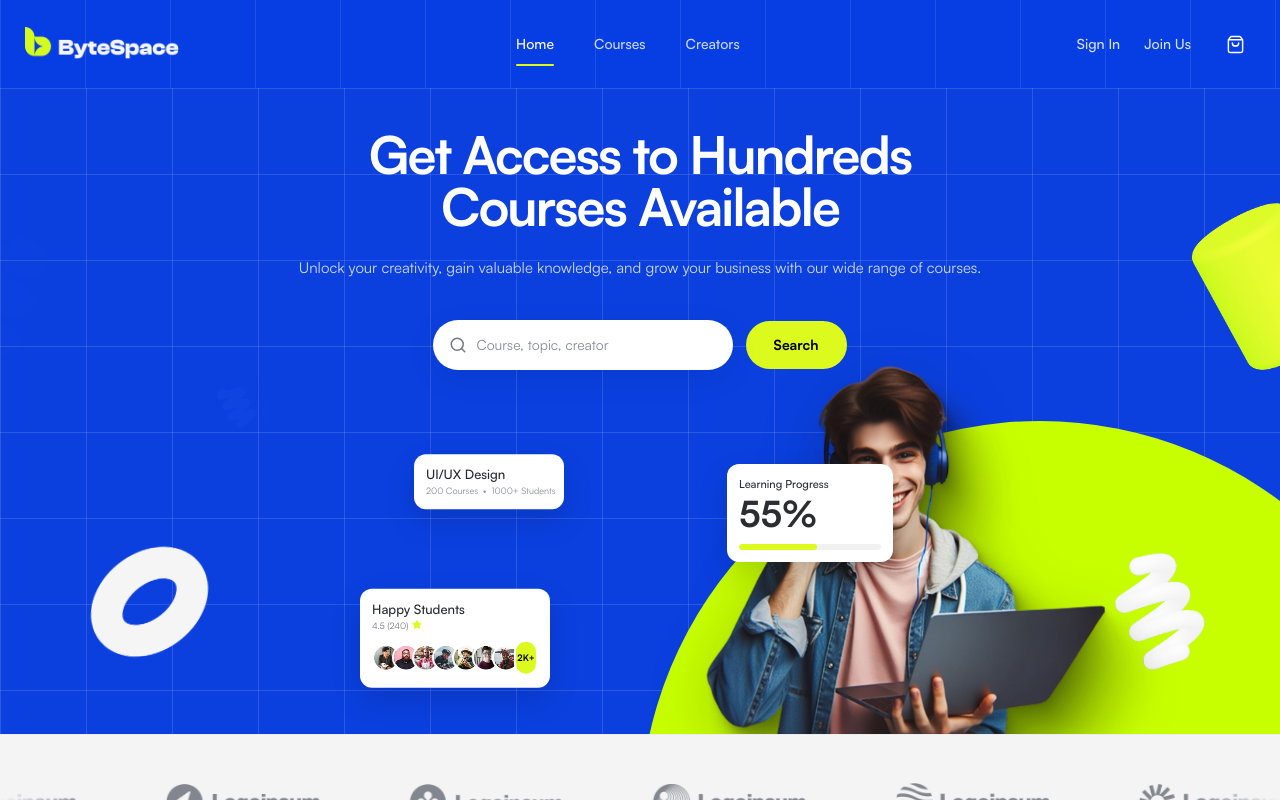
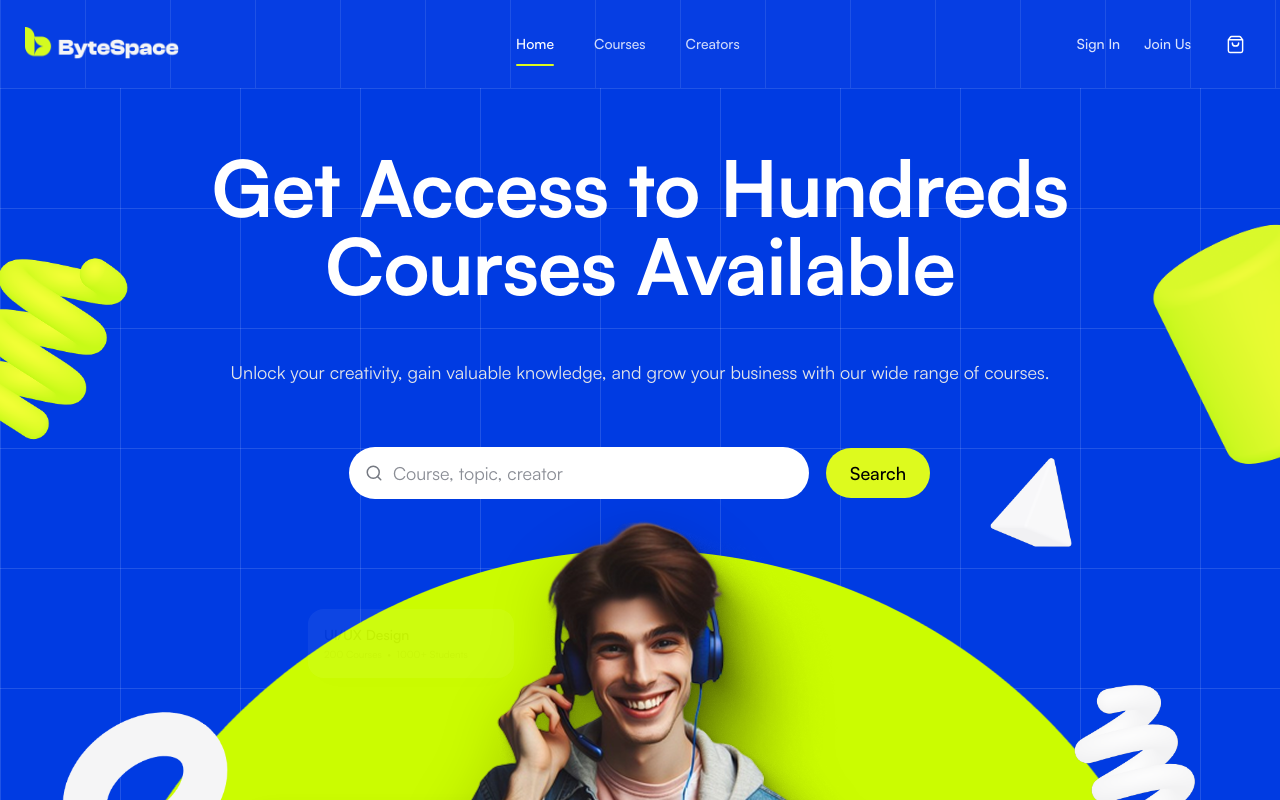
Before and after one commit to Kongkon-79/bytespace-new-frontend-assessment, a Next.js app: page / in a window 1280 px wide. Shown: the top 800 px of the page. Built offline with nearby package versions, Linux system fonts and the light colour scheme.

Commit message:
hero section design fix up

```diff
--- a/src/app/_components/hero.tsx
+++ b/src/app/_components/hero.tsx
@@ -14,61 +14,60 @@ const studentAvatars = Array.from(
 
 const Hero = () => {
   const shouldReduceMotion = useReducedMotion();
-
-  const floatingAnimation = (
-    distance: number,
-    rotation: number,
-    duration: number,
-    delay = 0,
-  ) =>
+  const float = (distance: number, duration: number, delay = 0) =>
     shouldReduceMotion
       ? {}
       : {
           y: [0, -distance, 0],
-          rotate: [-rotation, rotation, -rotation],
-          transition: {
-            duration,
-            delay,
-            repeat: Infinity,
-            ease: "easeInOut" as const,
-          },
+          transition: { duration, delay, repeat: Infinity, ease: "easeInOut" as const },
         };
 
   return (
     <section
       aria-labelledby="hero-heading"
-      className="relative isolate min-h-[760px] overflow-hidden bg-[#0b40df] px-5 text-white sm:min-h-[720px] sm:px-8 lg:min-h-[646px]"
+      className="relative isolate min-h-[760px] overflow-hidden bg-[#003be2] px-5 text-white sm:min-h-[820px] sm:px-8 lg:h-[904px] lg:min-h-[904px]"
     >
       <div
         aria-hidden="true"
-        className="pointer-events-none absolute inset-0 -z-20 bg-[linear-gradient(to_right,rgba(255,255,255,0.13)_1px,transparent_1px),linear-gradient(to_bottom,rgba(255,255,255,0.13)_1px,transparent_1px)] [background-size:86px_86px]"
+        className="pointer-events-none absolute inset-0 -z-20 bg-[linear-gradient(to_right,rgba(255,255,255,0.13)_1px,transparent_1px),linear-gradient(to_bottom,rgba(255,255,255,0.13)_1px,transparent_1px)] [background-size:86px_86px] lg:[background-size:120px_120px]"
       />
 
+      <div
+        aria-hidden="true"
+        className="pointer-events-none absolute bottom-0 left-1/2 z-0 w-[820px] -translate-x-1/2 sm:w-[980px] lg:w-[1149px]"
+      >
         <motion.div
-        aria-hidden="true"
-        initial={shouldReduceMotion ? false : { opacity: 0, scale: 0.9 }}
-        animate={shouldReduceMotion ? {} : { opacity: 1, scale: 1 }}
-        transition={{ duration: 0.9, ease: "easeOut" }}
-        className="absolute left-1/2 top-[425px] -z-10 size-[640px] -translate-x-1/2 rounded-full bg-[#c7ff00] sm:top-[390px] sm:size-[720px] lg:top-[333px] lg:size-[800px]"
+          initial={shouldReduceMotion ? false : { opacity: 0, scale: 0.94 }}
+          animate={{ opacity: 1, scale: 1 }}
+          transition={{ duration: 0.8, delay: 0.25, ease: [0.22, 1, 0.36, 1] }}
+        >
+          <Image
+            src="/images/hero/hero-students-group.png"
+            alt=""
+            width={1149}
+            height={442}
+            sizes="(max-width: 640px) 820px, (max-width: 1024px) 980px, 1149px"
+            className="h-auto w-full"
           />
+        </motion.div>
+      </div>
 
-      <div className="relative z-30 mx-auto max-w-[1200px] pt-10 text-center sm:pt-11 lg:pt-10">
+      <div className="relative z-30 mx-auto max-w-[1200px] pt-10 text-center sm:pt-14 lg:pt-[60px]">
         <motion.h1
           id="hero-heading"
-          initial={shouldReduceMotion ? false : { opacity: 0, y: 28 }}
+          initial={shouldReduceMotion ? false : { opacity: 0, y: 24 }}
           animate={{ opacity: 1, y: 0 }}
           transition={{ duration: 0.7, ease: [0.22, 1, 0.36, 1] }}
-          className="mx-auto max-w-[760px] text-balance text-[38px] font-bold leading-[1.12] tracking-[-0.035em] sm:text-5xl lg:text-[52px]"
+          className="mx-auto max-w-[935px] text-balance text-[38px] font-semibold leading-[1.2] tracking-[-0.01em] sm:text-5xl lg:text-[78px]"
         >
-          Get Access to Hundreds
-          <span className="block">Courses Available</span>
+          Get Access to Hundreds Courses Available
         </motion.h1>
 
         <motion.p
-          initial={shouldReduceMotion ? false : { opacity: 0, y: 18 }}
+          initial={shouldReduceMotion ? false : { opacity: 0, y: 16 }}
           animate={{ opacity: 1, y: 0 }}
           transition={{ duration: 0.65, delay: 0.15, ease: "easeOut" }}
-          className="mx-auto mt-6 max-w-[700px] text-sm leading-6 text-white/80 sm:text-[15px]"
+          className="mx-auto mt-6 max-w-[700px] text-sm leading-6 text-[#e5e6e8] sm:text-[15px] lg:mt-[54px] lg:max-w-none lg:text-[18px] lg:leading-[29px]"
         >
           Unlock your creativity, gain valuable knowledge, and grow your business with our wide range of courses.
         </motion.p>
@@ -77,10 +76,10 @@ const Hero = () => {
           action="/courses"
           method="get"
           role="search"
-          initial={shouldReduceMotion ? false : { opacity: 0, y: 18 }}
+          initial={shouldReduceMotion ? false : { opacity: 0, y: 16 }}
           animate={{ opacity: 1, y: 0 }}
           transition={{ duration: 0.65, delay: 0.28, ease: "easeOut" }}
-          className="mx-auto mt-10 flex max-w-[415px] flex-col gap-3 sm:max-w-[415px] sm:flex-row"
+          className="mx-auto mt-10 flex max-w-[415px] flex-col gap-3 sm:max-w-[415px] sm:flex-row lg:mt-[60px] lg:max-w-[582px] lg:gap-4"
         >
           <div className="relative flex-1">
             <label htmlFor="hero-course-search" className="sr-only">
@@ -95,12 +94,12 @@ const Hero = () => {
               name="q"
               type="search"
               placeholder="Course, topic, creator"
-              className="h-[50px] rounded-full border-0 bg-white pl-11 pr-5 text-sm text-[#22242a] shadow-[0_8px_30px_rgba(0,0,0,0.08)] placeholder:text-[#8a8d95] focus-visible:border-primary focus-visible:ring-primary/30"
+              className="h-[50px] rounded-full border-0 bg-white pl-11 pr-5 text-sm text-[#22242a] shadow-none placeholder:text-[#8a8d95] focus-visible:border-primary focus-visible:ring-primary/30 lg:h-[52px] lg:text-[18px]"
             />
           </div>
           <Button
             type="submit"
-            className="h-[50px] rounded-full bg-primary px-7 text-sm font-semibold text-black shadow-none hover:bg-primary-hover focus-visible:ring-white/60 sm:self-center"
+            className="h-[50px] rounded-full bg-primary px-7 text-sm font-medium text-black shadow-none hover:bg-primary-hover focus-visible:ring-white/60 sm:self-center lg:h-[52px] lg:px-6 lg:text-[18px]"
           >
             Search
           </Button>
@@ -109,125 +108,118 @@ const Hero = () => {
 
       <motion.div
         aria-hidden="true"
-        initial={shouldReduceMotion ? false : { opacity: 0, x: -50 }}
-        animate={{ opacity: 1, x: 0, ...floatingAnimation(12, 3, 6) }}
-        className="absolute -left-7 top-[330px] z-10 w-[105px] sm:-left-5 sm:top-[210px] sm:w-[130px] lg:-left-1 lg:top-[116px] lg:w-[142px]"
+        initial={shouldReduceMotion ? false : { opacity: 0, x: -28 }}
+        animate={{ opacity: 1, x: 0, ...float(8, 6, 0.5) }}
+        className="absolute -left-7 top-[330px] z-10 w-[105px] sm:-left-5 sm:top-[210px] sm:w-[130px] lg:-left-1 lg:top-[127px] lg:w-[180px]"
       >
         <Image src="/images/hero/hero-shape-left-lime.png" alt="" width={267} height={387} className="h-auto w-full" />
       </motion.div>
 
       <motion.div
         aria-hidden="true"
-        initial={shouldReduceMotion ? false : { opacity: 0, scale: 0.65 }}
-        animate={{ opacity: 1, scale: 1, ...floatingAnimation(9, 5, 5.5, 0.3) }}
-        className="absolute left-[9%] top-[390px] z-10 hidden w-[82px] sm:block lg:left-[15%] lg:top-[276px] lg:w-[88px]"
+        initial={shouldReduceMotion ? false : { opacity: 0, scale: 0.8 }}
+        animate={{ opacity: 1, scale: 1, ...float(6, 5.5, 0.7) }}
+        className="absolute left-[9%] top-[390px] z-10 hidden w-[82px] sm:block lg:left-[calc(15%-20px)] lg:top-[373px] lg:w-[105px]"
       >
         <Image src="/images/hero/hero-shape-left-white.png" alt="" width={177} height={176} className="h-auto w-full" />
       </motion.div>
 
       <motion.div
         aria-hidden="true"
-        initial={shouldReduceMotion ? false : { opacity: 0, x: 45 }}
-        animate={{ opacity: 1, x: 0, ...floatingAnimation(13, 2.5, 6.5, 0.2) }}
-        className="absolute -right-10 top-[330px] z-10 w-[105px] sm:-right-8 sm:top-[205px] sm:w-[120px] lg:-right-1 lg:top-[98px] lg:w-[118px]"
+        initial={shouldReduceMotion ? false : { opacity: 0, x: 28 }}
+        animate={{ opacity: 1, x: 0, ...float(10, 6.5, 0.4) }}
+        className="absolute -right-10 top-[330px] z-10 w-[105px] sm:-right-8 sm:top-[205px] sm:w-[120px] lg:-right-1 lg:top-[109px] lg:w-[170px]"
       >
         <Image src="/images/hero/hero-shape-right-lime.png" alt="" width={213} height={372} className="h-auto w-full" />
       </motion.div>
 
       <motion.div
         aria-hidden="true"
-        initial={shouldReduceMotion ? false : { opacity: 0, rotate: -14, scale: 0.75 }}
-        animate={{ opacity: 1, scale: 1, ...floatingAnimation(10, 5, 5.8, 0.5) }}
-        className="absolute right-[11%] top-[385px] z-10 hidden w-[82px] sm:block lg:right-[13%] lg:top-[261px] lg:w-[94px]"
+        initial={shouldReduceMotion ? false : { opacity: 0, rotate: -12, scale: 0.8 }}
+        animate={{ opacity: 1, rotate: 0, scale: 1, ...float(7, 5.8, 0.8) }}
+        className="absolute right-[11%] top-[385px] z-10 hidden w-[82px] sm:block lg:right-[calc(13%+18px)] lg:top-[356px] lg:w-[123px]"
       >
         <Image src="/images/hero/hero-shape-triangle.png" alt="" width={190} height={189} className="h-auto w-full" />
       </motion.div>
 
       <motion.div
         aria-hidden="true"
-        animate={floatingAnimation(8, 4, 7, 0.4)}
-        className="absolute -bottom-8 left-[2%] z-10 hidden w-[150px] sm:block lg:bottom-[45px] lg:left-[5%] lg:w-[171px]"
+        animate={float(7, 7, 0.4)}
+        className="absolute -bottom-8 left-[2%] z-10 hidden w-[150px] sm:block lg:bottom-[83px] lg:left-[calc(5%-38px)] lg:w-[238px]"
       >
         <Image src="/images/hero/hero-shape-bottom-left.png" alt="" width={344} height={343} className="h-auto w-full" />
       </motion.div>
 
       <motion.div
         aria-hidden="true"
-        animate={floatingAnimation(12, 4, 6.2, 0.8)}
-        className="absolute -bottom-10 right-[-3%] z-10 hidden w-[135px] sm:block lg:bottom-[43px] lg:right-[4%] lg:w-[147px]"
+        animate={float(9, 6.2, 0.9)}
+        className="absolute -bottom-10 right-[-3%] z-10 hidden w-[135px] sm:block lg:bottom-[121px] lg:right-[4%] lg:w-[200px]"
       >
         <Image src="/images/hero/hero-shape-bottom-right.png" alt="" width={317} height={332} className="h-auto w-full" />
       </motion.div>
 
+      <div className="absolute bottom-0 left-1/2 z-20 h-[375px] w-[455px] -translate-x-1/2 sm:h-[470px] sm:w-[520px] lg:bottom-auto lg:top-[392px] lg:h-[541px] lg:w-[578px]">
         <motion.div
-        initial={shouldReduceMotion ? false : { opacity: 0, y: 65, scale: 0.95 }}
+          initial={shouldReduceMotion ? false : { opacity: 0, y: 42, scale: 0.96 }}
           animate={{ opacity: 1, y: 0, scale: 1 }}
           transition={{ duration: 0.9, delay: 0.35, ease: [0.22, 1, 0.36, 1] }}
-        className="absolute bottom-0 left-1/2 z-20 w-[455px] -translate-x-1/2 sm:w-[520px] lg:w-[560px]"
+          className="relative size-full"
         >
           <Image
             src="/images/hero/hero-student.png"
             alt="A smiling student learning online with headphones and a laptop"
-          width={1444}
-          height={1030}
+            fill
             priority
-          sizes="(max-width: 640px) 455px, (max-width: 1024px) 520px, 560px"
-          className="h-auto w-full drop-shadow-[0_18px_30px_rgba(0,0,0,0.18)]"
+            sizes="(max-width: 640px) 455px, (max-width: 1024px) 520px, 578px"
+            className="object-cover object-[25%_top] drop-shadow-[0_18px_30px_rgba(0,0,0,0.18)]"
           />
+        </motion.div>
+      </div>
+
+      <motion.div
+        initial={shouldReduceMotion ? false : { opacity: 0, x: -18 }}
+        animate={{ opacity: 1, x: 0, ...float(5, 4.5, 1.1) }}
+        transition={{
+          opacity: { duration: 0.5, delay: 0.72 },
+          x: { duration: 0.5, delay: 0.72 },
+        }}
+        className="absolute bottom-[230px] left-3 z-30 w-[138px] rounded-xl bg-white p-3 text-left text-[#27292f] shadow-[0_12px_30px_rgba(0,0,0,0.13)] sm:left-[calc(50%-250px)] sm:w-[150px] lg:bottom-auto lg:left-[calc(50%-315px)] lg:top-[522px] lg:w-[206px] lg:rounded-2xl lg:p-4"
+      >
+        <p className="text-xs font-medium sm:text-[13px] lg:text-sm">UI/UX Design</p>
+        <p className="mt-0.5 whitespace-nowrap text-[8px] text-[#8a8d94] sm:text-[9px] lg:text-[10px]">
+          200 Courses&nbsp; • &nbsp;1000+ Students
+        </p>
       </motion.div>
 
       <motion.div
-        initial={shouldReduceMotion ? false : { opacity: 0, x: -25, y: 14 }}
-        animate={{ opacity: 1, x: 0, y: [0, -5, 0] }}
-        transition={{
-          opacity: { duration: 0.5, delay: 0.72 },
-          x: { duration: 0.5, delay: 0.72 },
-          y: shouldReduceMotion
-            ? { duration: 0 }
-            : { duration: 4.5, delay: 1.2, repeat: Infinity, ease: "easeInOut" },
-        }}
-        className="absolute bottom-[230px] left-3 z-30 w-[138px] rounded-xl bg-white p-3 text-left text-[#27292f] shadow-[0_12px_30px_rgba(0,0,0,0.13)] sm:left-[calc(50%-250px)] sm:w-[150px] lg:bottom-[224px] lg:left-[calc(50%-226px)]"
-      >
-        <p className="text-xs font-medium sm:text-[13px]">UI/UX Design</p>
-        <p className="mt-0.5 whitespace-nowrap text-[8px] text-[#8a8d94] sm:text-[9px]">200 Courses&nbsp; • &nbsp;1000+ Students</p>
-      </motion.div>
-
-      <motion.div
-        initial={shouldReduceMotion ? false : { opacity: 0, x: 25, y: 14 }}
-        animate={{ opacity: 1, x: 0, y: [0, -6, 0] }}
+        initial={shouldReduceMotion ? false : { opacity: 0, x: 18 }}
+        animate={{ opacity: 1, x: 0, ...float(6, 5, 1.3) }}
         transition={{
           opacity: { duration: 0.5, delay: 0.82 },
           x: { duration: 0.5, delay: 0.82 },
-          y: shouldReduceMotion
-            ? { duration: 0 }
-            : { duration: 5, delay: 1.4, repeat: Infinity, ease: "easeInOut" },
         }}
-        className="absolute bottom-[162px] right-3 z-30 w-[145px] rounded-xl bg-white p-3 text-left text-[#2b2d31] shadow-[0_12px_30px_rgba(0,0,0,0.13)] sm:bottom-[190px] sm:right-[calc(50%-255px)] sm:w-[166px] lg:bottom-[172px] lg:right-[calc(50%-253px)]"
+        className="absolute bottom-[162px] right-3 z-30 w-[145px] rounded-xl bg-white p-3 text-left text-[#2b2d31] shadow-[0_12px_30px_rgba(0,0,0,0.13)] sm:bottom-[190px] sm:right-[calc(50%-255px)] sm:w-[166px] lg:bottom-auto lg:left-[calc(50%+122px)] lg:right-auto lg:top-[531px] lg:w-[232px] lg:rounded-2xl lg:p-4"
       >
-        <p className="text-[10px] font-medium sm:text-[11px]">Learning Progress</p>
-        <p className="mt-1 text-[32px] font-bold leading-none sm:text-[36px]">55%</p>
-        <div className="mt-3 h-1.5 overflow-hidden rounded-full bg-[#f1f1f1]">
+        <p className="text-[10px] font-medium sm:text-[11px] lg:text-sm">Learning Progress</p>
+        <p className="mt-1 text-[32px] font-bold leading-none sm:text-[36px] lg:text-[48px] lg:leading-[1.2]">55%</p>
+        <div className="mt-3 h-1.5 overflow-hidden rounded-full bg-[#f1f1f1] lg:h-2 lg:w-[200px]">
           <motion.div
-            initial={{ width: 0 }}
-            whileInView={{ width: "55%" }}
-            viewport={{ once: true }}
-            transition={{ duration: shouldReduceMotion ? 0 : 1, delay: 0.9, ease: "easeOut" }}
+            initial={shouldReduceMotion ? false : { width: 0 }}
+            animate={{ width: "55%" }}
+            transition={{ duration: 0.9, delay: 1.25, ease: "easeOut" }}
             className="h-full rounded-full bg-primary"
           />
         </div>
       </motion.div>
 
       <motion.div
-        initial={shouldReduceMotion ? false : { opacity: 0, x: -28, y: 14 }}
-        animate={{ opacity: 1, x: 0, y: [0, -5, 0] }}
+        initial={shouldReduceMotion ? false : { opacity: 0, x: -18 }}
+        animate={{ opacity: 1, x: 0, ...float(5, 5.2, 1.5) }}
         transition={{
           opacity: { duration: 0.5, delay: 0.92 },
           x: { duration: 0.5, delay: 0.92 },
-          y: shouldReduceMotion
-            ? { duration: 0 }
-            : { duration: 5.2, delay: 1.6, repeat: Infinity, ease: "easeInOut" },
         }}
-        className="absolute bottom-5 left-3 z-30 w-[190px] rounded-xl bg-white p-3 text-left text-[#282a30] shadow-[0_12px_30px_rgba(0,0,0,0.13)] sm:bottom-9 sm:left-[calc(50%-285px)] lg:bottom-[46px] lg:left-[calc(50%-280px)]"
+        className="absolute bottom-5 left-3 z-30 w-[190px] rounded-xl bg-white p-3 text-left text-[#282a30] shadow-[0_12px_30px_rgba(0,0,0,0.13)] sm:bottom-9 sm:left-[calc(50%-285px)] lg:bottom-auto lg:left-[calc(50%-392px)] lg:top-[717px] lg:w-[258px] lg:rounded-2xl lg:p-4"
       >
         <p className="text-xs font-medium sm:text-[13px]">Happy Students</p>
         <p className="mt-0.5 flex items-center gap-1 text-[9px] text-[#777a82]">
```
Lines whose indentation alone changed are shown as unchanged.
